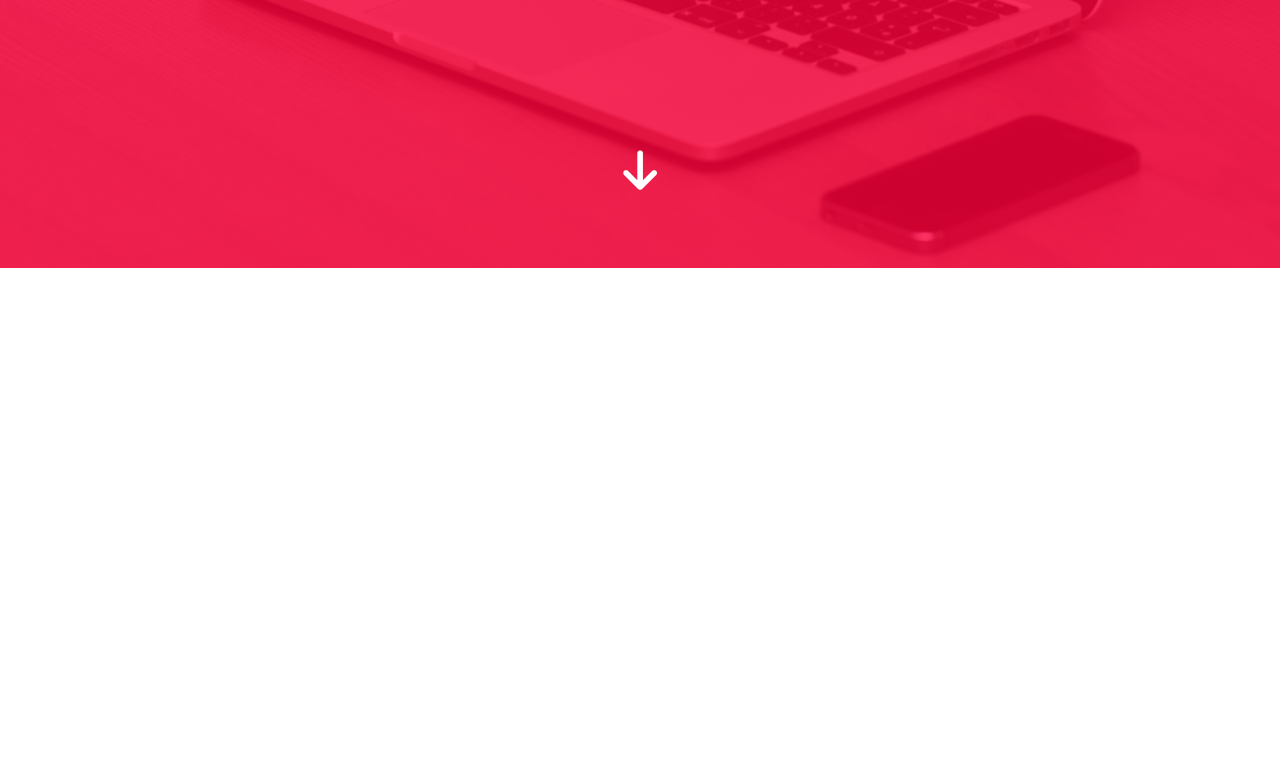
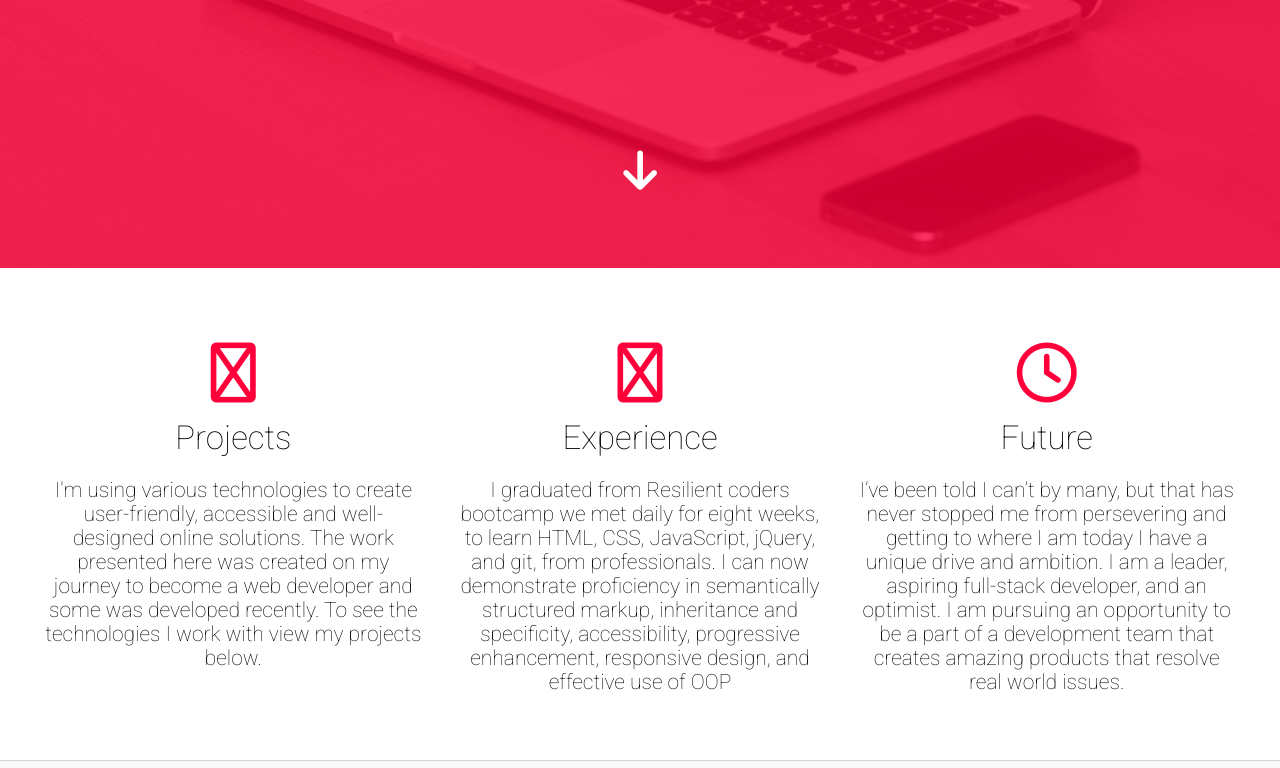
Before and after one commit to kevinlo123/portfolio, a React app: page / in a window 1280 px wide. Shown: the part 532-1300 px from the top of the page. Before the commit the page ends 800 px from the top, so only its background shows below. Built offline with nearby package versions, Linux system fonts and the light colour scheme.

Commit message:
made changes to some of the files and got started with project section

```diff
--- a/public/index.html
+++ b/public/index.html
@@ -6,7 +6,7 @@
         <meta name="theme-color" content="#000000">
         <meta http-equiv="X-UA-Compatible" content="ie=edge">
         <script src="https://use.fontawesome.com/f5fb6e9872.js"></script>
-        <title>React App</title>
+        <title>Kevin Lopez</title>
     </head>
     <body>
         <noscript>
--- /dev/null
+++ b/src/components/about.js
@@ -0,0 +1,44 @@
+import React, {Component} from 'react';
+import '../styles/css/about.css';
+
+class About extends Component {
+    render(){
+        return (
+            <div className="row-container">
+                <div className="about-projects">
+                    <i className="fa fa-desktop" aria-hidden="true"></i>
+                    <h3 className="about-titles">Projects</h3>
+                    <p>
+                        I'm using various technologies to create user-friendly,
+                        accessible and well-designed online solutions. The work
+                        presented here was created on my journey to become a web developer and some was
+                        developed recently. To see the technologies I work with view my projects below.
+                    </p>
+                </div>
+                <div className="about-experience">
+                    <i className="fa fa-graduation-cap" aria-hidden="true"></i>
+                    <h3 className="about-titles">Experience</h3>
+                    <p>
+                        I graduated from Resilient coders bootcamp we met daily for eight weeks,
+                        to learn HTML, CSS, JavaScript, jQuery, and git, from professionals.
+                        I can now demonstrate proficiency in semantically structured markup,
+                        inheritance and specificity, accessibility, progressive
+                        enhancement, responsive design, and effective use of OOP
+                    </p>
+                </div>
+                <div className="about-future">
+                    <i className="fa fa-clock-o" aria-hidden="true"></i>
+                    <h3 className="about-titles">Future</h3>
+                    <p>
+                        I’ve been told I can’t by many, but that has never stopped me from persevering
+                        and getting to where I am today I have a unique drive and ambition. I am a leader,
+                        aspiring full-stack developer, and an optimist. I am pursuing an opportunity to be a part of a development team that creates amazing products
+                        that resolve real world issues.
+                    </p>
+                </div>
+            </div>
+        );
+    }
+}
+
+export default About;
--- a/src/components/header.js
+++ b/src/components/header.js
@@ -27,6 +27,7 @@ class Header extends Component {
                 <ul className="nav-unordered-list">
                     <li className="nav-list-item"><a href="#" className="list-item-anchor">About</a></li>
                     <li className="nav-list-item"><a href="#" className="list-item-anchor">Projects</a></li>
+                    <li className="nav-list-item"><a href="#" className="list-item-anchor">Skills</a></li>
                     <li className="nav-list-item"><a href="#" className="list-item-anchor">Contact</a></li>
                 </ul>
             </nav>
@@ -41,6 +42,7 @@ class Header extends Component {
                         <li className="mobile-nav-items"><a href="#" className="list-item-anchor-mobile">Home</a></li>
                         <li className="mobile-nav-items"><a href="#" className="list-item-anchor-mobile">About</a></li>
                         <li className="mobile-nav-items"><a href="#" className="list-item-anchor-mobile">Projects</a></li>
+                        <li className="mobile-nav-items"><a href="#" className="list-item-anchor-mobile">Skills</a></li>
                         <li className="mobile-nav-items"><a href="#" className="list-item-anchor-mobile">Contact</a></li>
                     </ul>
                     <div className="black-overlay"></div>
--- /dev/null
+++ b/src/components/portfolio.js
@@ -0,0 +1,27 @@
+import React, { Component } from 'react';
+import '../styles/css/hero-banner.css';
+import Header from './header';
+import HeroBanner from './hero-banner'
+import About from './about';
+import Projects from './projects';
+
+class Portfolio extends Component {
+    render(){
+        return (
+            <div className="main-wrapper">
+                <section className="header-and-hero-banner-wrapper">
+                    <Header />
+                    <HeroBanner />
+                </section>
+                <section className="about-wrapper">
+                    <About />
+                </section>
+                <section className="projects-wrapper">
+                    <Projects />
+                </section>
+            </div>
+        );
+    }
+}
+
+export default Portfolio;
--- /dev/null
+++ b/src/components/projects.js
@@ -0,0 +1,25 @@
+import React, { Component } from 'react';
+import '../styles/css/projects.css';
+
+class Projects extends Component {
+    render(){
+        return(
+            <div className="projects-container">
+                <div className="top-row-projects">
+                    <div className="project"></div>
+                    <div className="project"></div>
+                    <div className="project"></div>
+                    <div className="project"></div>
+                </div>
+                <div className="bottom-row-projects">
+                    <div className="project"></div>
+                    <div className="project"></div>
+                    <div className="project"></div>
+                    <div className="project"></div>
+                </div>
+            </div>
+        );
+    }
+}
+
+export default Projects;
--- a/src/index.js
+++ b/src/index.js
@@ -1,11 +1,7 @@
 import React from 'react';
 import ReactDOM from 'react-dom';
 import './styles/css/index.css';
-import Header from './components/header';
-import HeroBanner from './components/hero-banner'
+import Portfolio from './components/portfolio'
 
-ReactDOM.render(<div>
-                    <div className="header-and-hero-banner">
-                        <Header /> <HeroBanner />
-                    </div>
-                </div>, document.getElementById('root'));
+
+ReactDOM.render(<Portfolio />, document.getElementById('root'));
--- /dev/null
+++ b/src/styles/scss/about.scss
@@ -0,0 +1,51 @@
+.row-container{
+    display: flex;
+    flex-direction: row;
+    text-align: center;
+    justify-content: space-around;
+    padding: 2rem;
+    font-size: 1.4rem;
+    font-weight: 100;
+    border-bottom: 1px solid lightgrey;
+    .about-projects , .about-experience, .about-future{
+        margin: 1rem 1rem;
+        width: 33.3%;
+        padding-top: 2rem;
+    }
+    .fa-desktop , .fa-graduation-cap , .fa-clock-o{
+        font-size: 4rem;
+        font-weight: 100;
+        color:#ff003b;
+    }
+}
+
+.about-titles {
+    margin: 1rem 1rem;
+    font-weight: 100;
+    font-size: 2.2rem;
+}
+
+@media only screen and (max-width: 1000px){
+    .row-container{
+        padding: 1rem;
+    }
+}
+
+@media only screen and (max-width: 768px){
+    .row-container{
+        flex-direction: column;
+        .about-projects , .about-experience, .about-future{
+            width: 80%;
+            margin: 0 auto;
+            display: block;
+        }
+    }
+}
+
+@media only screen and (max-width: 450px){
+    .row-container{
+        .about-projects , .about-experience, .about-future{
+            width: 90%;
+        }
+    }
+}
--- a/src/styles/scss/header.scss
+++ b/src/styles/scss/header.scss
@@ -156,11 +156,12 @@ a.fa-anchor::before {
     }
     &:nth-of-type(3){
         animation-delay: 375ms;
-
     }
     &:nth-of-type(4){
         animation-delay: 375ms;
-
+    }
+    &:nth-of-type(5){
+        animation-delay: 375ms;
     }
 }
 
--- a/src/styles/scss/index.scss
+++ b/src/styles/scss/index.scss
@@ -1,4 +1,5 @@
 @import url('https://fonts.googleapis.com/css?family=Roboto:100,300,400');
+
 
 html{
     font-size: 15px;
--- /dev/null
+++ b/src/styles/scss/projects.scss
@@ -0,0 +1,18 @@
+.projects-container{
+    display: flex;
+    background: #f8f8f8;
+    flex-direction: column;
+    padding: 3.5rem;
+    .top-row-projects , .bottom-row-projects{
+        display: flex;
+        flex-direction: row;
+        justify-content: space-around;
+    }
+
+    .project{
+        margin: 1rem 1rem;
+        height: 15rem;
+        width: 250px;
+        border: 1px solid black;
+    }
+}
```
Also changed, not shown: public/favicon.ico (deleted), src/styles/css/about.css (added), src/styles/css/header.css, src/styles/css/projects.css (added), 4 other files.
